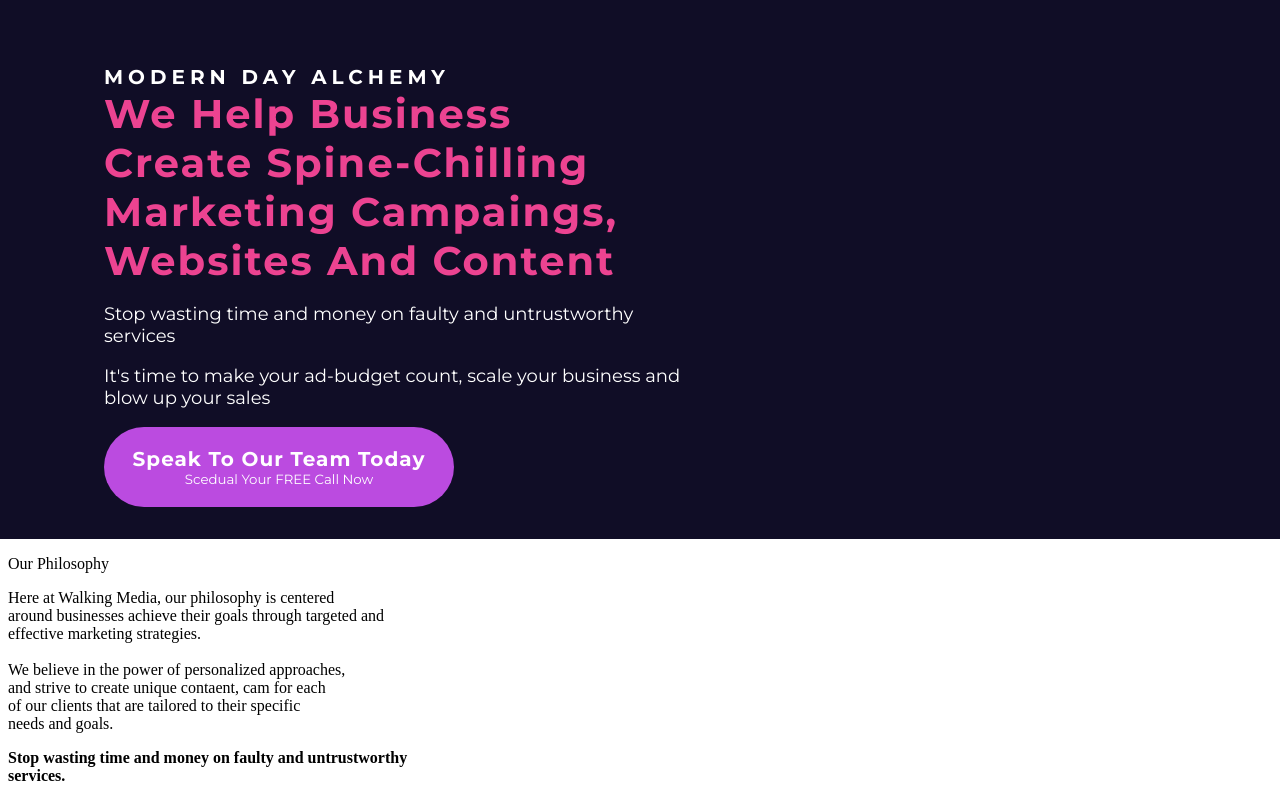
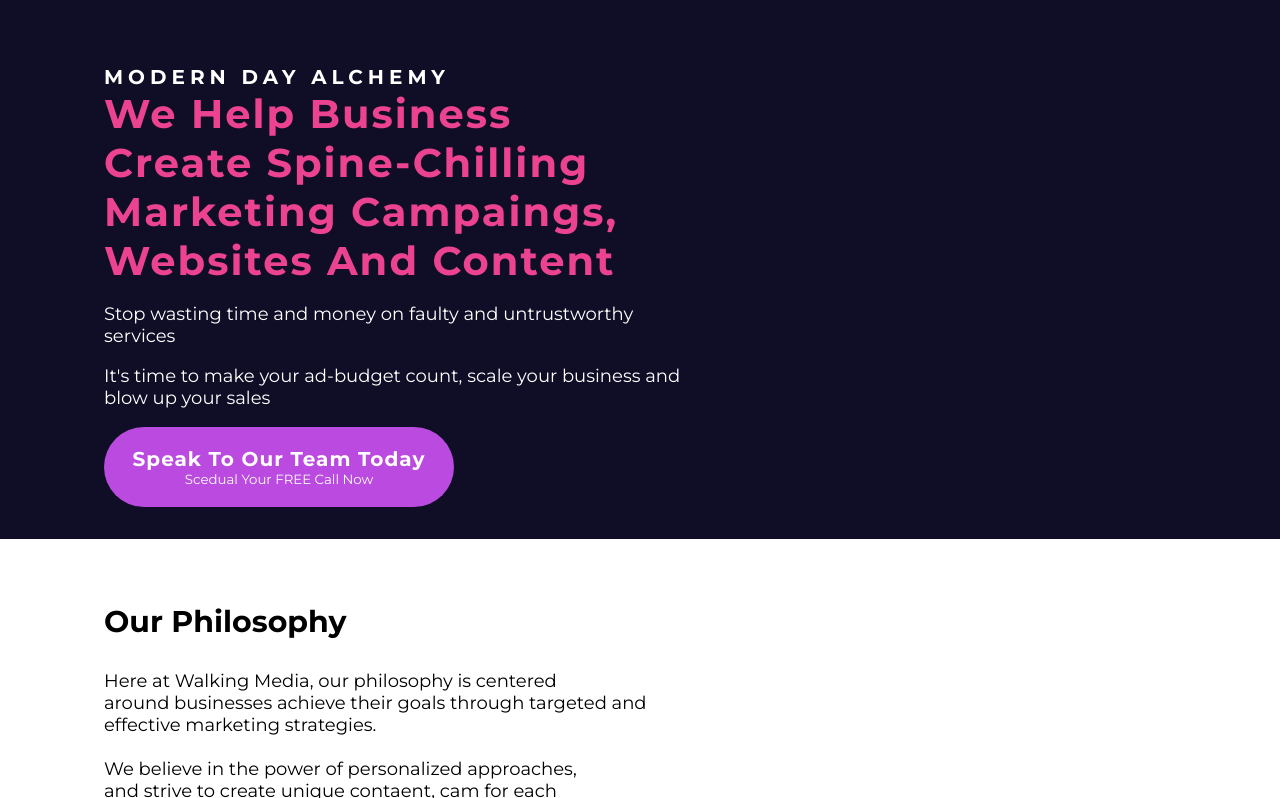
Before and after one commit to Mikeowsky-2104/WalkingMedia.net, a plain HTML site: page index.html in a window 1280 px wide. Shown: the part 97-895 px from the top of the page. Drawn offline with Linux system fonts and the light colour scheme.

Commit message:
Update style.css

```diff
--- a/style.css
+++ b/style.css
@@ -1,10 +1,10 @@
 @import url('https://fonts.googleapis.com/css2?family=Montserrat:wght@400;600;700&display=swap');
 
 :root {
-  --primary-color: #333;
-  --secondary-color: #eee;
-  --tertiary-color: #ddd;
-  --quaternary-color: #fff;
+  --head-background: #100d26;
+  --text-pink: #ec4391;
+  --button-color: #bb4be0;
+  --custom: #201652;
 }
 
 header{
@@ -41,7 +41,7 @@ header{
 }
 
 #hp2{
-  color:#ec4391 ;
+  color:#ec4391;
   font-family: 'Montserrat', sans-serif;
   font-weight: 700;
   font-size: 40px;
@@ -67,7 +67,7 @@ header{
 
 button{
   font-family: 'Montserrat', sans-serif;
-  background-color: #bb4be0 ;
+  background-color: #bb4be0;
   color: white;
   border-width: 0px;
   border-radius: 100px;
@@ -93,3 +93,27 @@ button:hover{
   padding:0px;
   margin:0px;
 }
+
+#textarea{
+  margin-left: 6rem;
+  margin-top: 4rem;
+}
+
+#subtitle{
+  font-family: 'Montserrat', sans-serif;
+  font-weight: 700;
+  font-size: 30px;
+}
+
+#text{
+  font-family: 'Montserrat', sans-serif;
+  font-weight: 400;
+  font-size: 18px;
+}
+
+#highlight {
+  font-family: 'Montserrat', sans-serif;
+  font-weight: 400;
+  font-size: 18px;
+  color: #201652;
+}
```
